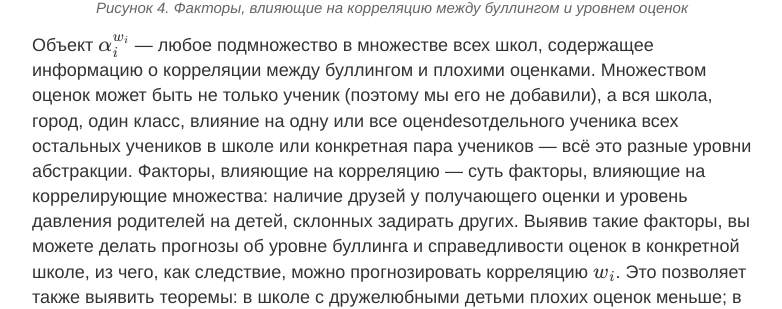
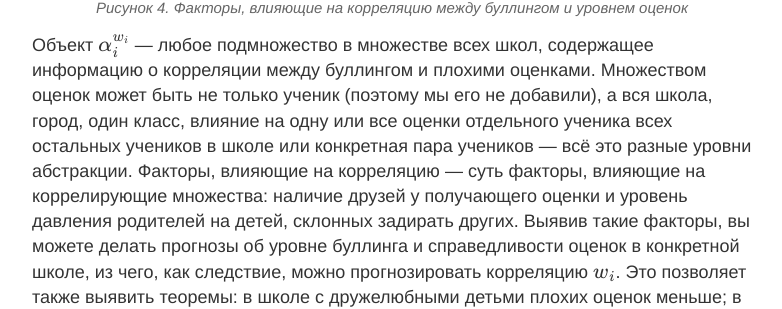
Before and after one commit to cherv11/Theory-of-Everything, a Jekyll site: the page built from works/ru/PSS.md, in a window 1280 px wide and 900 px high, scrolled down 2760 px. Shown: the part 225-534 px from the top of the window, without its empty margins (248-1030 px from the left). Built offline with Jekyll 4.4.1, drawn with Linux system fonts in a browser that asks for light colours.

Commit message:
microfix

```diff
--- a/works/ru/PSS.md
+++ b/works/ru/PSS.md
@@ -56,7 +56,7 @@ lang: ru
     <p class="pdesc">Рисунок 4. Факторы, влияющие на корреляцию между буллингом и уровнем оценок</p>
 </p>
 
-Объект $α_i^{w_i}$ — любое подмножество в множестве всех школ, содержащее информацию о корреляции между буллингом и плохими оценками. Множеством оценок может быть не только ученик (поэтому мы его не добавили), а вся школа, город, один класс, влияние на одну или все оценdesотдельного ученика всех остальных учеников в школе или конкретная пара учеников — всё это разные уровни абстракции. Факторы, влияющие на корреляцию — суть факторы, влияющие на коррелирующие множества: наличие друзей у получающего оценки и уровень давления родителей на детей, склонных задирать других. Выявив такие факторы, вы можете делать прогнозы об уровне буллинга и справедливости оценок в конкретной школе, из чего, как следствие, можно прогнозировать корреляцию $w_i$. Это позволяет также выявить теоремы: в школе с дружелюбными детьми плохих оценок меньше; в школе, где родители больше давят на детей, уровень буллинга выше.
+Объект $α_i^{w_i}$ — любое подмножество в множестве всех школ, содержащее информацию о корреляции между буллингом и плохими оценками. Множеством оценок может быть не только ученик (поэтому мы его не добавили), а вся школа, город, один класс, влияние на одну или все оценки отдельного ученика всех остальных учеников в школе или конкретная пара учеников — всё это разные уровни абстракции. Факторы, влияющие на корреляцию — суть факторы, влияющие на коррелирующие множества: наличие друзей у получающего оценки и уровень давления родителей на детей, склонных задирать других. Выявив такие факторы, вы можете делать прогнозы об уровне буллинга и справедливости оценок в конкретной школе, из чего, как следствие, можно прогнозировать корреляцию $w_i$. Это позволяет также выявить теоремы: в школе с дружелюбными детьми плохих оценок меньше; в школе, где родители больше давят на детей, уровень буллинга выше.
 
 Если у вас нет гипотез, связанных с гендерным различием в данной системе, фактор пола может лишь незначительно влиять на искомую корреляцию. Факторы, дающие репрезентативность, на схеме ничем не отличаются от прочих и призваны уравнять множества для чистоты эксперимента. Однако, помимо того, что репрезентативность не помогает экстраполировать данные, количество разнородных данных имеет решающее значение при работе с гипотезами и поиске ошибок (см. ниже) в теоремах, поэтому выбирая между малой репрезентативной и большой нерепрезентативной выборками, следует отдавать предпочтение второму. Следовательно, значение репрезентативности выборки по базовым факторам переоценено.
 
```
